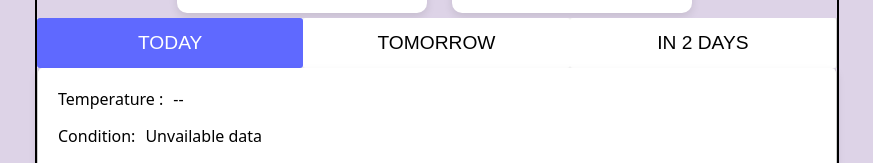
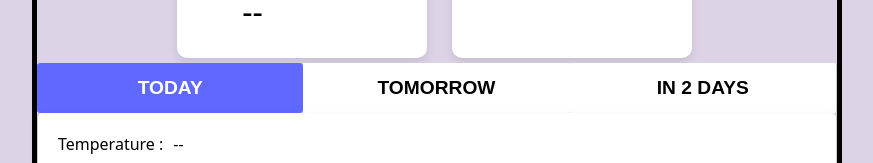
Before and after one commit to thefx3/weather-app, a website built with webpack: page src/template.html in a window 1280 px wide. Both pictures are taken after a click on the button "TODAY". Shown: the part 345-508 px from the top of the page, without its empty margins (203-1076 px from the left). Built offline with nearby package versions, Linux system fonts and the light colour scheme; no server answers.

Commit message:
All fixed, basic functions

```diff
--- a/src/index.js
+++ b/src/index.js
@@ -2,6 +2,7 @@ import "./styles.css";
 import { getWeather } from "./api.js";
 
 let currentTab = "today"; // Default tab
+let currentCityName = "Paris"; // Default city
 
 const cityInput = document.getElementById("city");
 const currentCity = document.getElementById("current-location");
@@ -17,7 +18,7 @@ const windspeed = document.querySelectorAll(".wind-data");
 let weatherData = [condition, temperature, humidity, windspeed];
 
 
-async function updateWeather(city, tab = "today") {
+async function updateWeather(city = "Paris", tab = "today") {
   try {
     const data = await getWeather(city);
     console.log(data);
@@ -78,8 +79,8 @@ async function updateWeather(city, tab = "today") {
 }
 
 document.getElementById("current-location").addEventListener("click", () => {
-  const city = cityInput.value || "London";
-  updateWeather(city);
+  const currentCityName = cityInput.value || "Paris";
+  updateWeather(currentCityName, currentTab);
 });
 
 cityInput.addEventListener("keydown", (e) => {
@@ -101,18 +102,6 @@ document.querySelectorAll(".days").forEach((day) => {
     //Add the active class to the clicked tab
     document.querySelectorAll(".days").forEach((d) => d.classList.remove("active"));
     evt.currentTarget.classList.add("active");
-    updateWeather(cityInput.value || "Lille", currentTab);
+    updateWeather(currentCityName, currentTab);
   });
 });
-
-
-
-
-// document.querySelectorAll(".days").forEach((day) => {
-// day.addEventListener("click", function (evt) {
-//   showTab(evt.currentTarget.dataset.id, evt);
-//   currentTab = evt.currentTarget.dataset.id;
-//   updateWeatherForTab(currentTab, cityInput.value || "Lille");
-// });
-// }
-// );
--- a/src/styles.css
+++ b/src/styles.css
@@ -8,7 +8,9 @@ body {
     justify-self: center;
     width: clamp(300px, 80%, 800px);
     max-width: 100%;
-    border: 2px solid rgb(0, 0, 0);
+    border: 5px solid rgb(0, 0, 0);
+    border-radius: 10px;
+    margin-top: 50px;
   }
 
 h1 {
@@ -111,6 +113,7 @@ h1 {
   flex:1;
   text-align: center;
   font-size: 1.2rem;
+  font-weight: bold;
 }
 
 #tab-data {
--- a/src/template.html
+++ b/src/template.html
@@ -36,7 +36,7 @@
 
     <div class="container">
         <div id="tabs">
-            <button class="days" data-id = "today">TODAY</button>
+            <button class="days active" data-id = "today">TODAY</button>
             <button class="days" data-id = "tomorrow">TOMORROW</button>
             <button class="days" data-id = "afer-tomorrow">IN 2 DAYS</button>
         </div>
```
